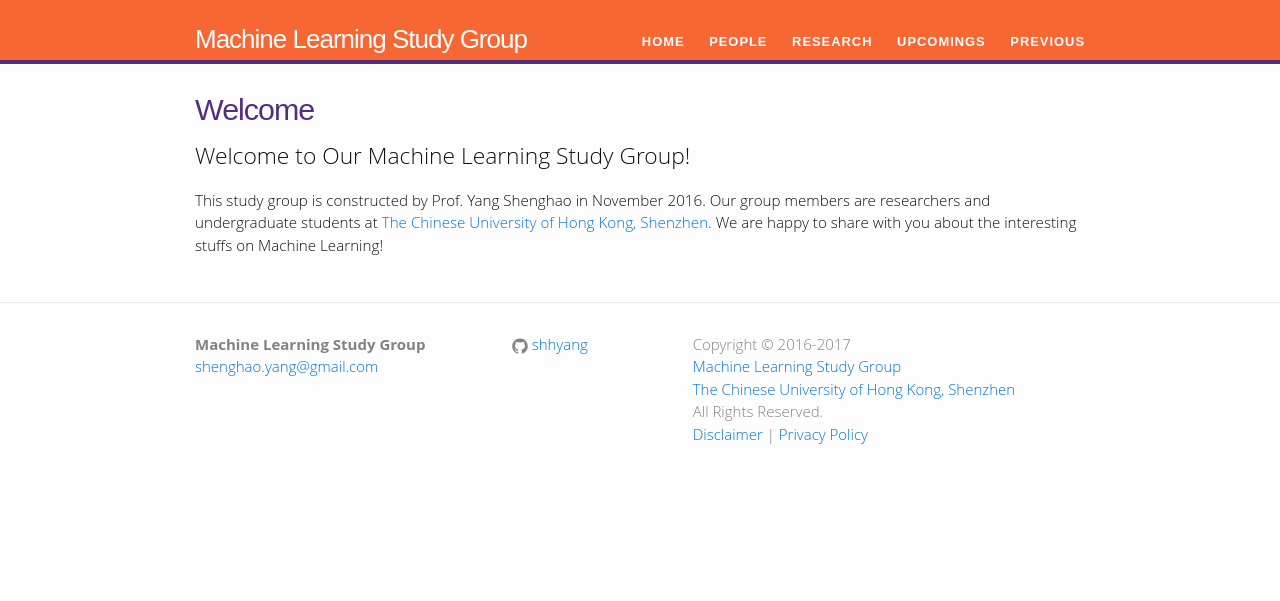
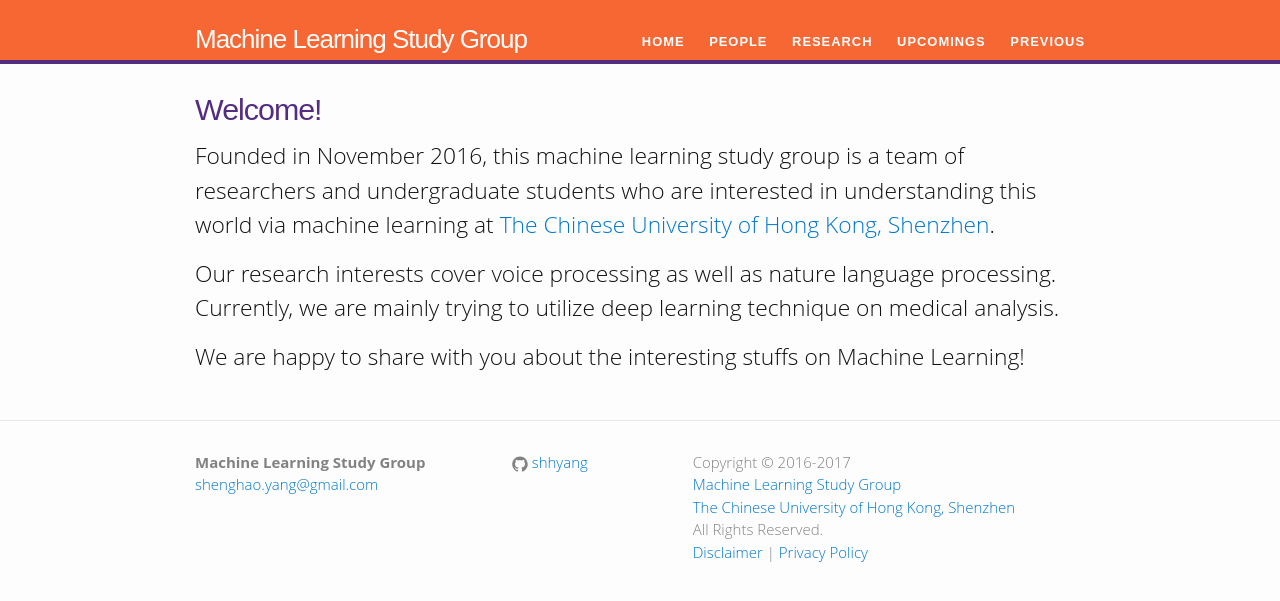
Before and after one commit to shhyang/learning, a Jekyll site: the page built from index.md, in a window 1280 px wide. Shown: the top 601 px of the page. Built offline with Jekyll 4.4.1, drawn with Linux system fonts in a browser that asks for light colours; some web fonts are replaced; our own code applies the rules of GitHub Pages for plain Markdown files.

Commit message:
Update index.md

```diff
--- a/index.md
+++ b/index.md
@@ -2,9 +2,9 @@
 layout: default
 ---
 
-# Welcome
+# Welcome!
+## Founded in November 2016, this machine learning study group is a team of researchers and undergraduate students who are interested in understanding this world via machine learning at [The Chinese University of Hong Kong, Shenzhen](http://www.cuhk.edu.cn).
 
-## Welcome to Our Machine Learning Study Group! <br/>
-This study group is constructed by Prof. Yang Shenghao in November 2016.
-Our group members are researchers and undergraduate students at [The Chinese University of Hong Kong, Shenzhen](http://www.cuhk.edu.cn).
-We are happy to share with you about the interesting stuffs on Machine Learning!
+## Our research interests cover voice processing as well as nature language processing. Currently, we are mainly trying to utilize deep learning technique on medical analysis.
+
+## We are happy to share with you about the interesting stuffs on Machine Learning!
```
